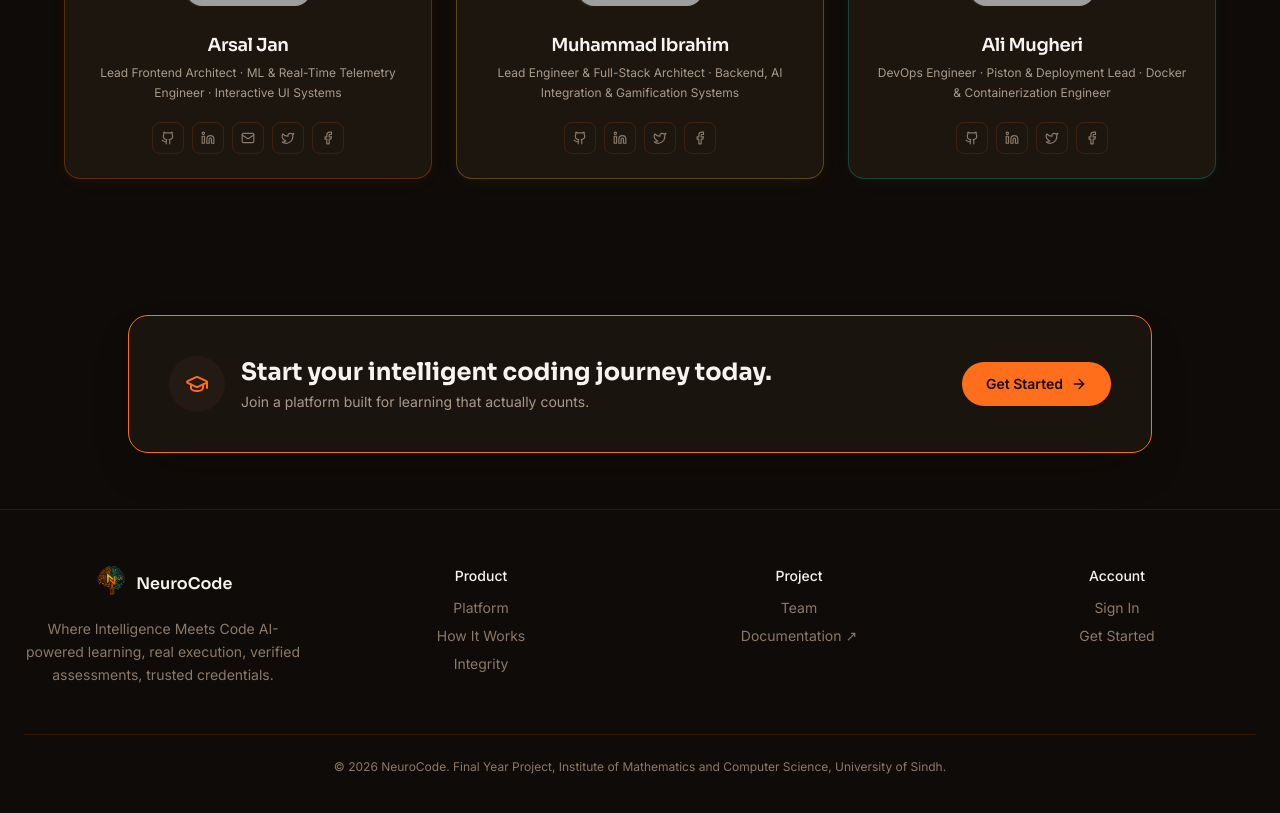
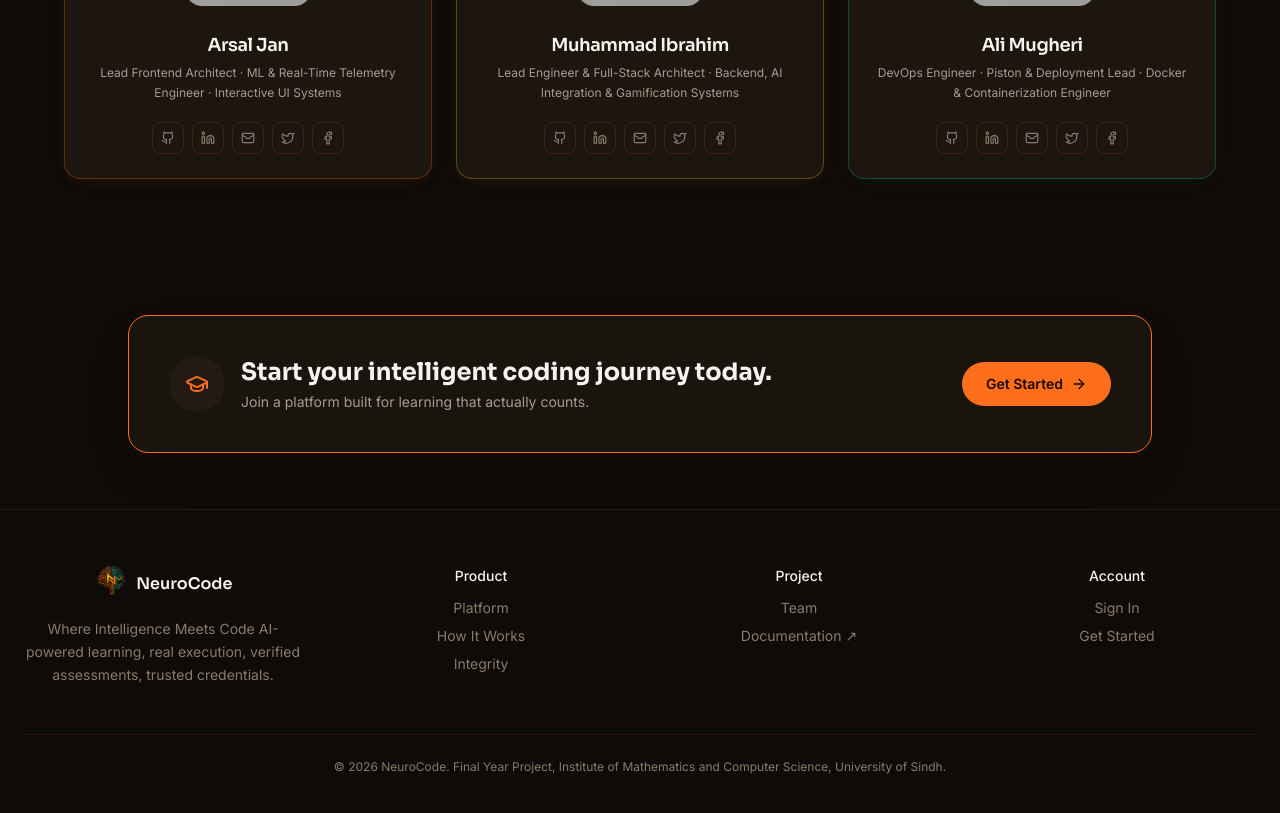
Before and after one commit to mibrahim-O2/NueroCode-Official, a React (Vite) app in the folder frontend/: page / in a window 1280 px wide. Shown: the part 3740-4553 px from the top of the page. Built offline with nearby package versions, Linux system fonts and the light colour scheme; no server answers; grey boxes are pictures that could not be loaded.

Commit message:
Item 2: restore team member email links (Ali Mugheri, Muhammad Ibrahim)
Restores the mailto: email social link for Ali Mugheri and Muhammad
Ibrahim, using the same format and social-icon pattern as Arsal's
entry. No other team data changed.

```diff
--- a/frontend/src/components/landing/TeamSection.jsx
+++ b/frontend/src/components/landing/TeamSection.jsx
@@ -25,6 +25,7 @@ const TEAM = [
     links: {
       github: 'https://github.com/mibrahim-O2',
       linkedin: 'https://github.com/mibrahim-O2',
+      email: 'mailto:mibrahimkhalid306@gmail.com',
       x: 'https://x.com/MIbraheem_02',
       facebook: 'https://web.facebook.com/mibrahim.O2',
     },
@@ -38,6 +39,7 @@ const TEAM = [
     links: {
       github: 'https://github.com/AliMugheri',
       linkedin:'https://www.linkedin.com/in/ali-mugheri-515484368?utm_source=share_via&utm_content=profile&utm_medium=member_android',
+      email: 'mailto:alibaloch35400@gmail.com',
       x: 'https://x.com/REPLACE_ALI_X',
       facebook:'https://www.facebook.com/share/1DgLMacU2y/',
     },
```
